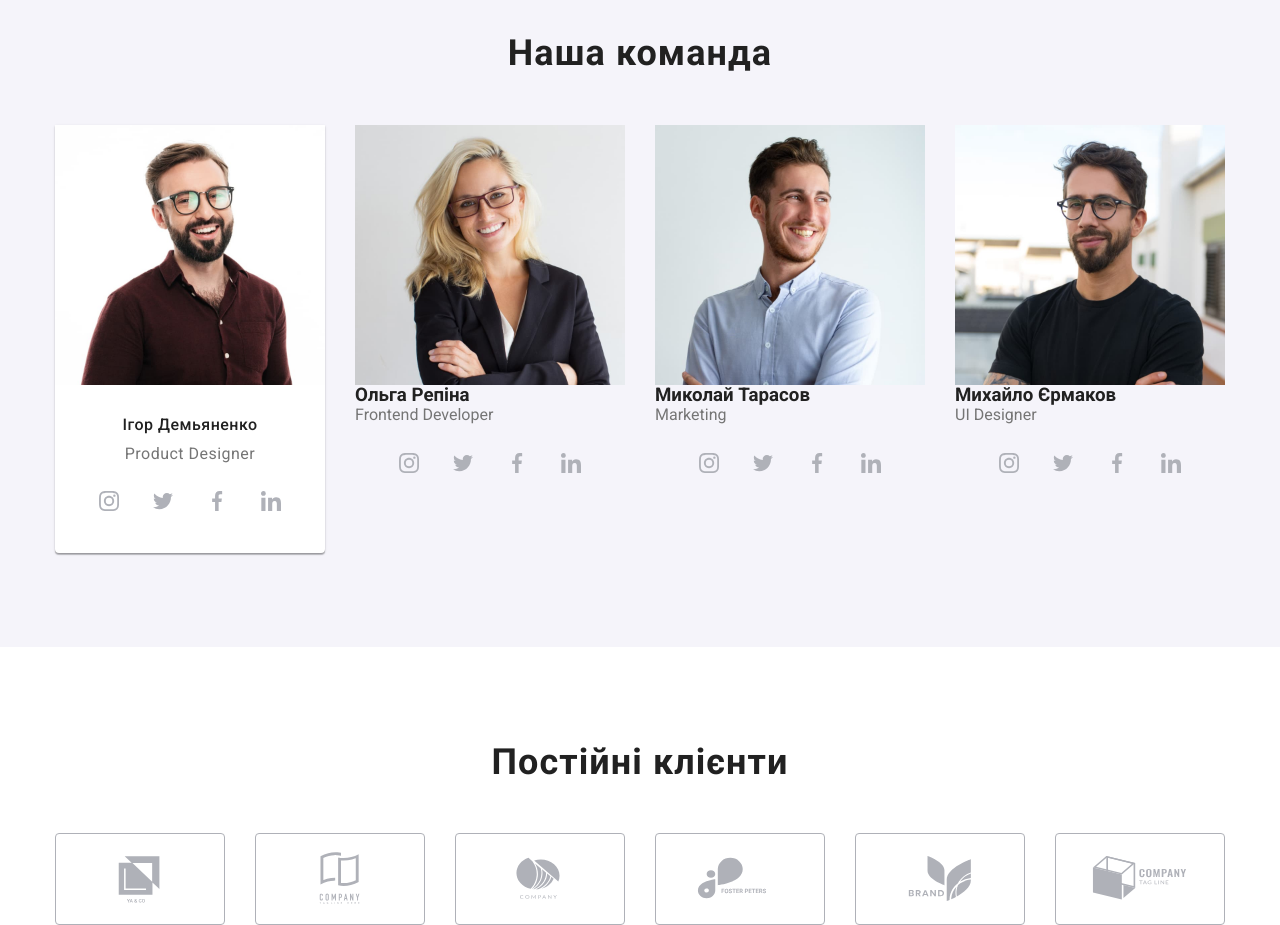
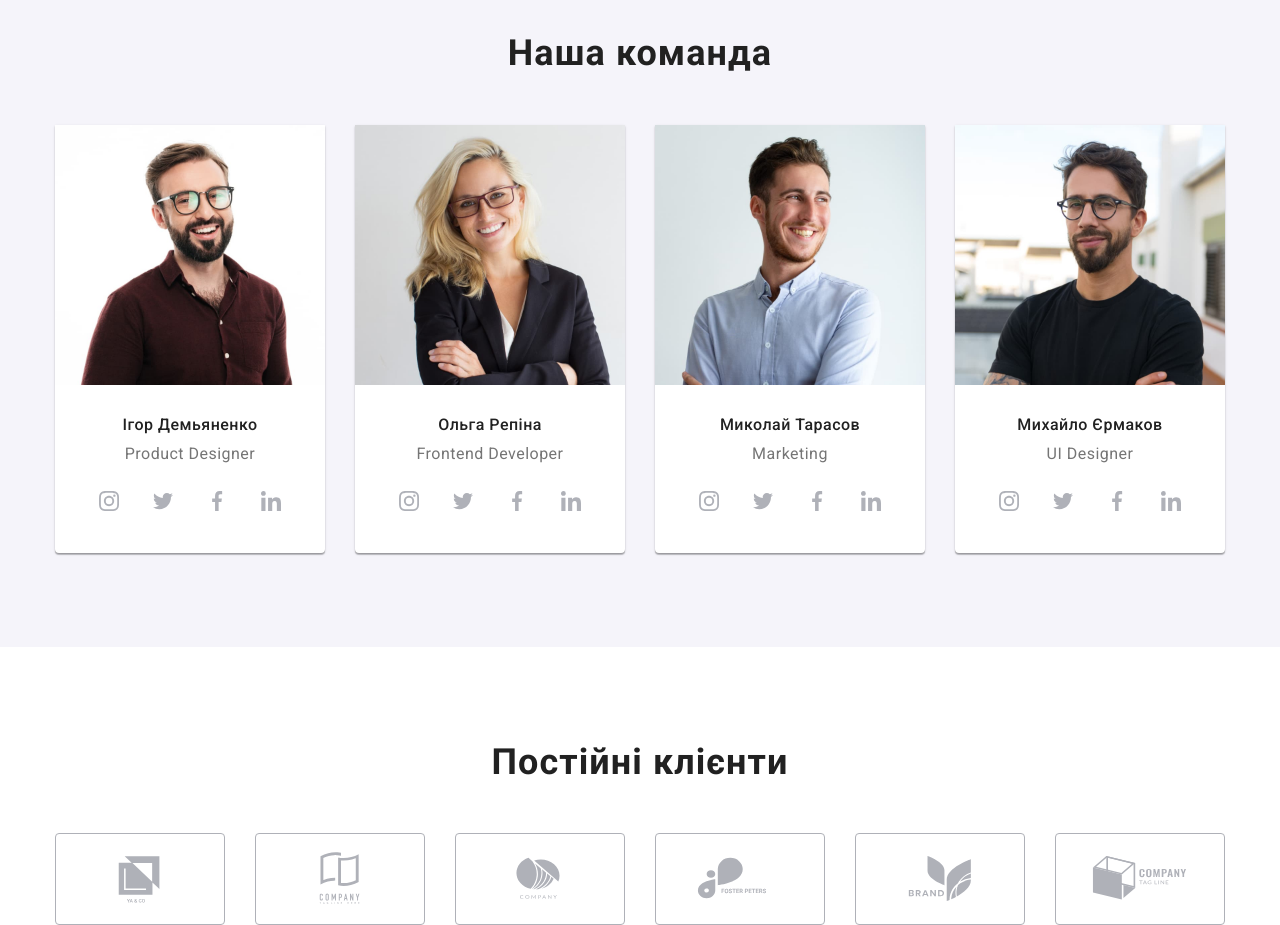
Before and after one commit to ZhenyaIlchenko/goit-markup-hw-07, a plain HTML site: page index.html in a window 1280 px wide. Shown: the part 1660-2585 px from the top of the page. Drawn offline with nearby package versions, Linux system fonts and the light colour scheme.

```diff
--- a/index.html
+++ b/index.html
@@ -180,10 +180,10 @@
 								</li>
 							</ul>
 						</li>
-						<li class="team-item">
+						<li class="team__item">
 							<img src="./images/img5.jpg" alt="Ольга Репіна" width="270" height="260" />
-							<h3 class="team-title">Ольга Репіна</h3>
-							<p class="team-info">Frontend Developer</p>
+							<h3 class="team__title">Ольга Репіна</h3>
+							<p class="team__info">Frontend Developer</p>
 							<ul class="team-list-icon">
 								<li class="team-item-icon">
 									<a href="" class="team-link-icon">
@@ -215,10 +215,10 @@
 								</li>
 							</ul>
 						</li>
-						<li class="team-item">
+						<li class="team__item">
 							<img src="./images/img6.jpg" alt="Миколай Тарасов" width="270" height="260" />
-							<h3 class="team-title">Миколай Тарасов</h3>
-							<p class="team-info">Marketing</p>
+							<h3 class="team__title">Миколай Тарасов</h3>
+							<p class="team__info">Marketing</p>
 							<ul class="team-list-icon">
 								<li class="team-item-icon">
 									<a href="" class="team-link-icon">
@@ -250,10 +250,10 @@
 								</li>
 							</ul>
 						</li>
-						<li class="team-item">
+						<li class="team__item">
 							<img src="./images/img7.jpg" alt="Михайло Єрмаков" width="270" height="260" />
-							<h3 class="team-title">Михайло Єрмаков</h3>
-							<p class="team-info">UI Designer</p>
+							<h3 class="team__title">Михайло Єрмаков</h3>
+							<p class="team__info">UI Designer</p>
 							<ul class="team-list-icon">
 								<li class="team-item-icon">
 									<a href="" class="team-link-icon">
```
